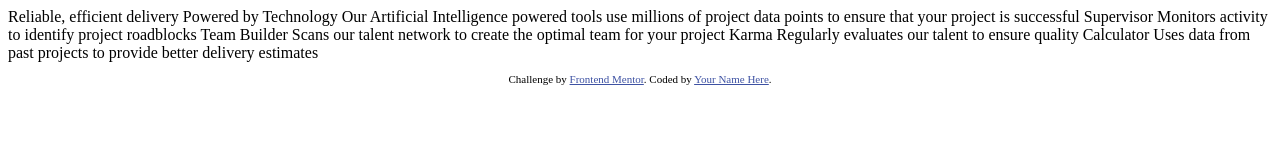
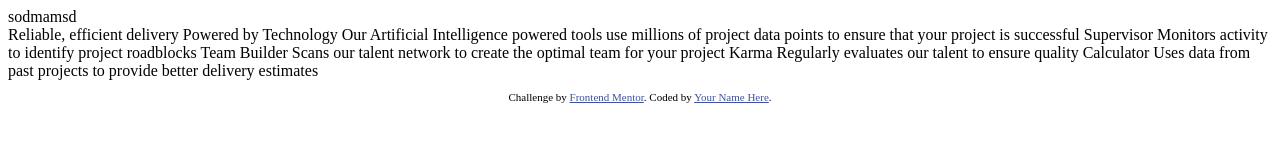
Before and after one commit to JS-Law/four-card-feature-section, a plain HTML site: page index.html in a window 1280 px wide. Drawn offline with Linux system fonts and the light colour scheme.

Commit message:
Testing gitui

```diff
--- a/index.html
+++ b/index.html
@@ -1,8 +1,10 @@
 <!DOCTYPE html>
 <html lang="en">
+
 <head>
   <meta charset="UTF-8">
-  <meta name="viewport" content="width=device-width, initial-scale=1.0"> <!-- displays site properly based on user's device -->
+  <meta name="viewport" content="width=device-width, initial-scale=1.0">
+  <!-- displays site properly based on user's device -->
 
   <link rel="icon" type="image/png" sizes="32x32" href="./images/favicon-32x32.png">
 
@@ -10,12 +12,19 @@
 
   <!-- Feel free to remove these styles or customise in your own stylesheet 👍 -->
   <style>
-    .attribution { font-size: 11px; text-align: center; }
-    .attribution a { color: hsl(228, 45%, 44%); }
+    .attribution {
+      font-size: 11px;
+      text-align: center;
+    }
+
+    .attribution a {
+      color: hsl(228, 45%, 44%);
+    }
   </style>
 </head>
+
 <body>
-
+  <div class="something">sodmamsd</div>
   Reliable, efficient delivery
   Powered by Technology
 
@@ -42,4 +51,5 @@
     </p>
   </footer>
 </body>
+
 </html>
```
